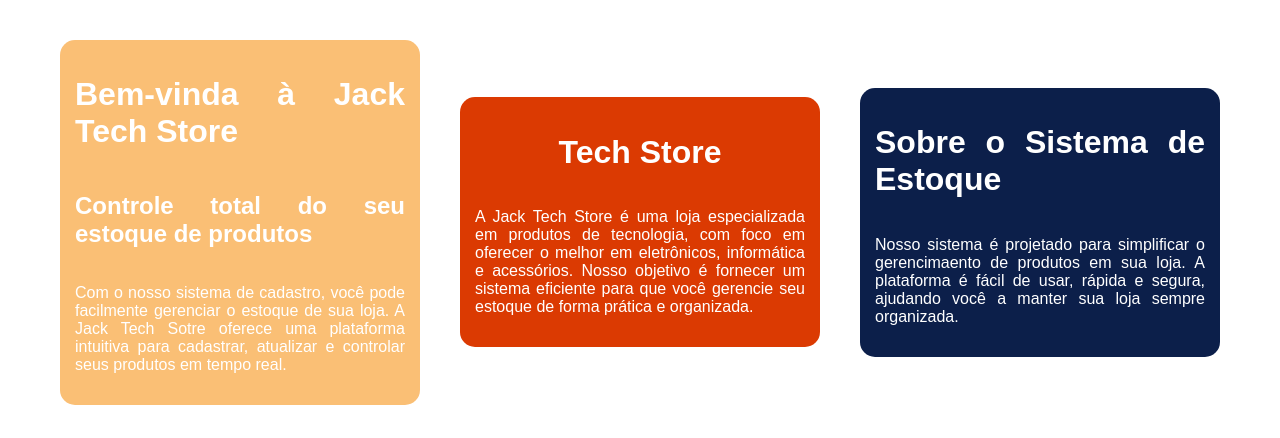
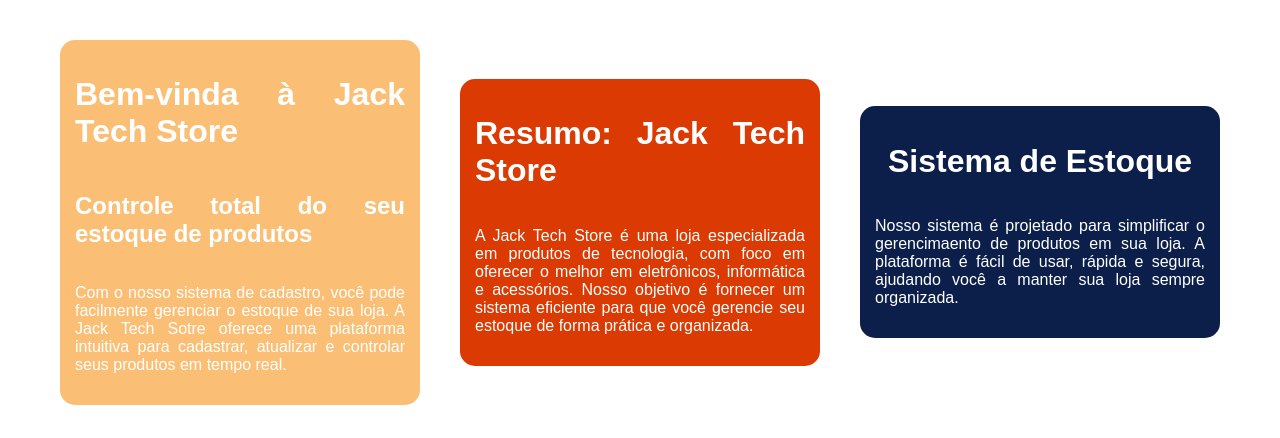
Before and after one commit to jackson-fidelix/jack-tech-store, a Flask app: page / in a window 1280 px wide. Shown: the part 56-494 px from the top of the page. Before the commit the page ends 461 px from the top, so only its background shows below. Run offline with Flask 3, Linux system fonts and the light colour scheme.

Commit message:
Update index.html

```diff
--- a/templates/index.html
+++ b/templates/index.html
@@ -34,7 +34,7 @@
                 em tempo real.</p>
         </div>
         <div class="about-us">
-            <h1>Tech Store</h1>
+            <h1>Resumo: Jack Tech Store</h1>
             <p>A Jack Tech Store é uma loja especializada em produtos de
                 tecnologia, com foco em oferecer o melhor em eletrônicos,
                 informática e acessórios. Nosso objetivo é fornecer um sistema
@@ -42,13 +42,25 @@
                 e organizada.</p>
         </div>
         <div class="about-app">
-            <h1>Sobre o Sistema de Estoque</h1>
+            <h1>Sistema de Estoque</h1>
             <p>Nosso sistema é projetado para simplificar o gerencimaento de
                 produtos em sua loja. A plataforma é fácil de usar, rápida e
                 segura, ajudando você a manter sua loja sempre organizada.
             </p>
         </div>
     </div>
+
+    <div id="#about" class="apresentation">
+        <img id="company-img" src="/static/img/company.webp" alt="Sede da Empresa em Orlando, Flórida" width="350" height="450">
+
+        <!-- O modal -->
+        <div id="myModal" class="modal">
+            <span class="close">&times;</span>
+            <img class="modal-content" id="img01">
+            <div id="caption"></div>
+        </div>
+    </div>
+
 </body>
 <script src="/static/javascript/scripts.js"></script>
 </html>
```
